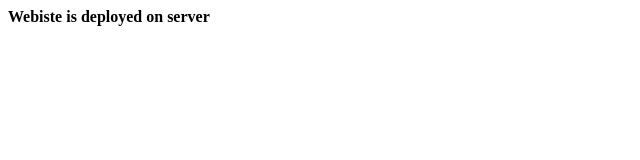
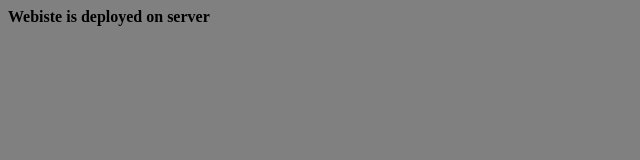
Before and after one commit to Radhika299/hw1, a plain HTML site: page index.html in a window 1280 px wide. Shown: the whole page, without its empty margins (0-640 px from the left). Drawn offline with Linux system fonts and the light colour scheme.

Commit message:
master 2

```diff
--- a/index.html
+++ b/index.html
@@ -1,5 +1,7 @@
 <html>
+	<body style="background-color:grey;">
 	<p><b> Webiste is deployed on server </b> <p>
+	</body>
 
 
 
```
